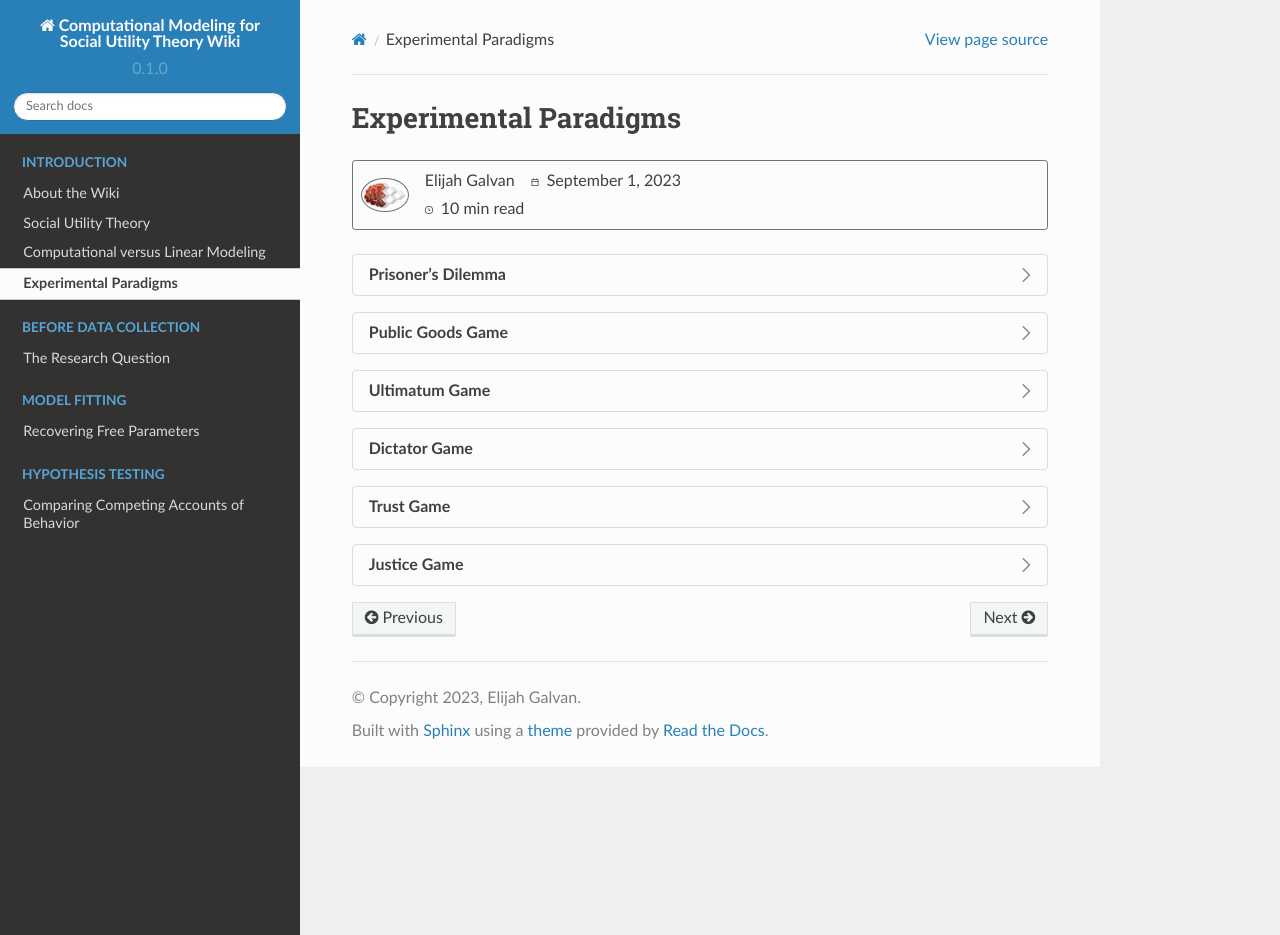
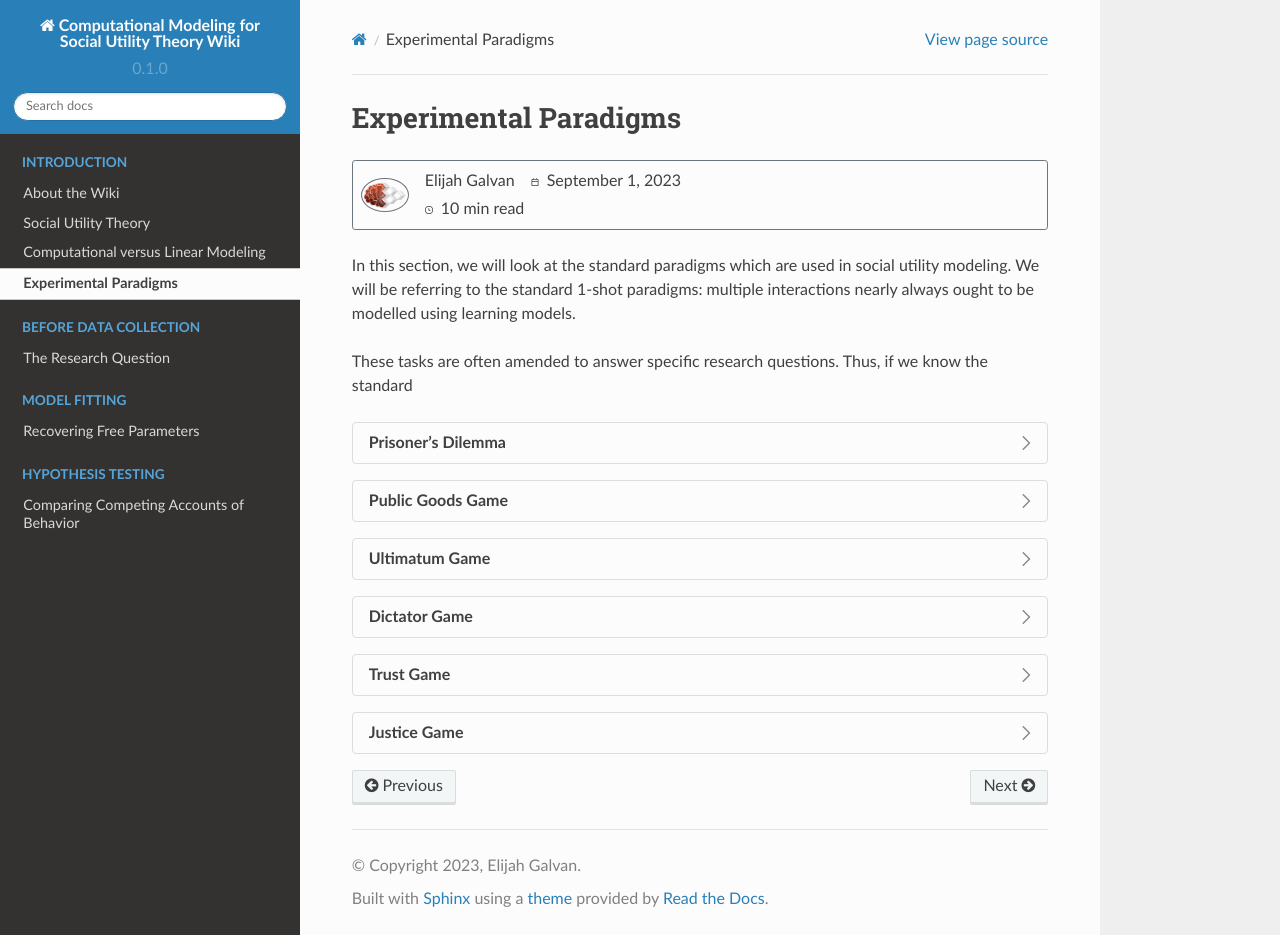
Before and after one commit to epgalvan/social-utility-modeling, a Sphinx documentation site: the page built from docs/source/0_4_0.rst, in a window 1280 px wide and 935 px high. Built offline with Sphinx 7.4.7 and the Read the Docs theme 2.0.0, drawn with Linux system fonts in a browser that asks for light colours; some of the changed lines change nothing that is shown.

Commit message:
let's try this thang

```diff
--- a/docs/source/0_1_0.rst
+++ b/docs/source/0_1_0.rst
@@ -19,6 +19,7 @@
 There is no required foreknowledge, but knowing programming and statistics will help.
 
 .. dropdown:: Programming
+
     If you also know a statistical programming language, even at a basic level, you will be able to immediately implement this approach in your own research.
     The documentation is written in R, MatLab, and Python but the documentation is also written and justified in plain English to enable readers to follow the logic of each step.
 
@@ -27,6 +28,7 @@
     However, you will obviously not be able to then implement this yourself until you learn the basics of a programing language.
 
 .. dropdown:: Statistics
+
     If you have some basic knowledge of linear modeling (i.e. t-tests, ANOVA, regression) you will find certain topics that you already understand.
 
     However, we are not taking for granted that you know commonsense statistical principles, so this should not prohibit anyone.
--- a/docs/source/0_4_0.rst
+++ b/docs/source/0_4_0.rst
@@ -10,6 +10,11 @@
     :read-time: 10 min read
     :class-container: sd-p-2 sd-outline-muted sd-rounded-1
 
+In this section, we will look at the standard paradigms which are used in social utility modeling.
+We will be referring to the standard 1-shot paradigms: multiple interactions nearly always ought to be modelled using learning models.
+
+These tasks are often amended to answer specific research questions.
+Thus, if we know the standard
 
 
 .. dropdown:: Prisoner's Dilemma
@@ -22,7 +27,26 @@
                 :figwidth: 100%
                 :align: center
 
+            Both Players make a simaltaneous decision about whether to cooperate or defect.
+            If both players cooperate, they usually receive a nice payout.
+            If one player cooperates and the other defects, the defector receives a much larger payout than the cooperator.
+            However, if both players defect, they both get nothing.
+
         .. tab-item:: Experimental Variables
+
+            .. grid:: 2
+
+                .. grid-item-card:: Independant Variables
+
+                    * Outcome Under Cooperate-Cooperate = [5, 5]
+                    * Outcome Under Cooperate-Defect = [1, 10]
+                    * Outcome Under Defect-Cooperate = [10, 1]
+                    * Outcome Under Defect-Defect = [0, 0]
+
+                .. grid-item-card:: Dependant Variables
+
+                    * Player 1 Decision
+                    * Player 2 Decision
 
         .. tab-item:: Stylized Facts
 
```
